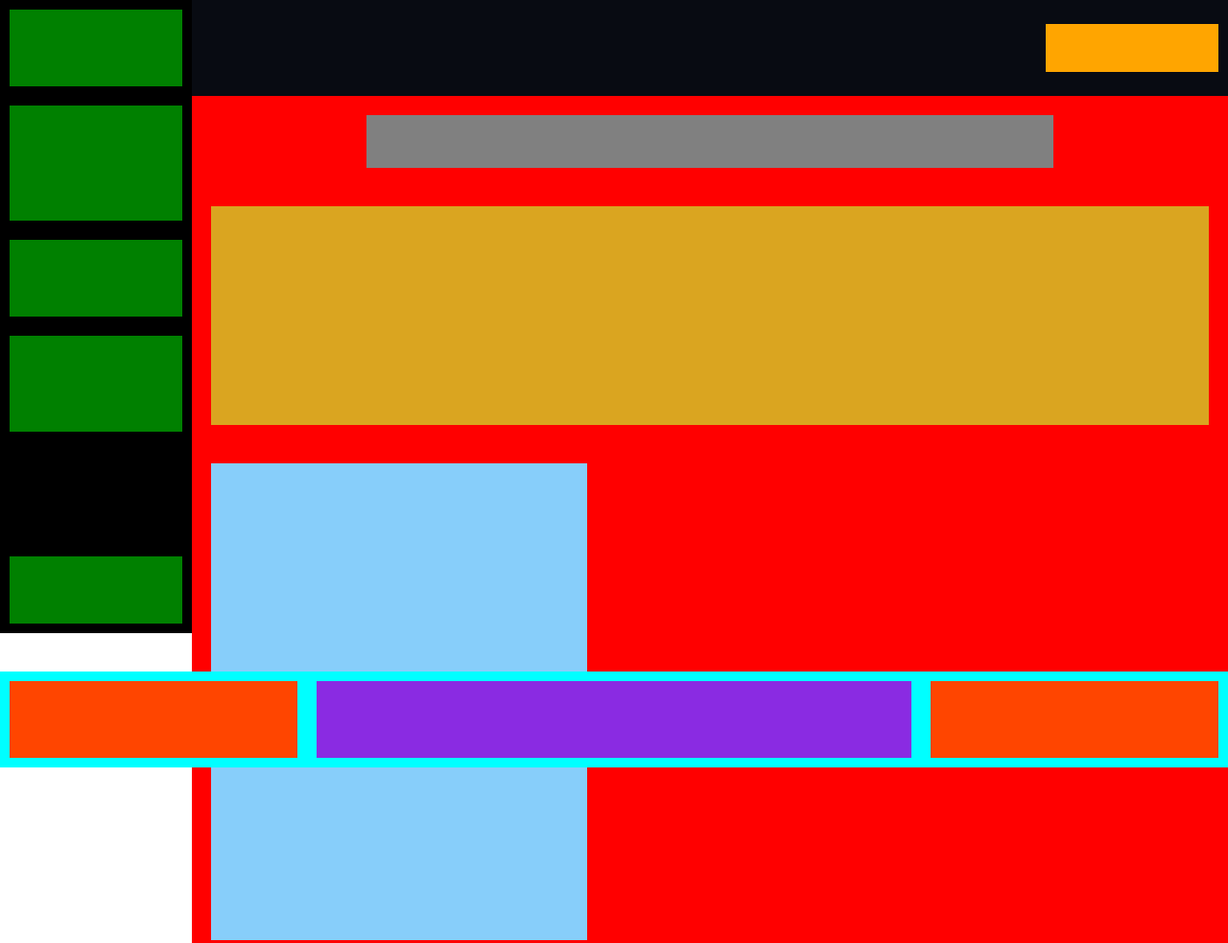
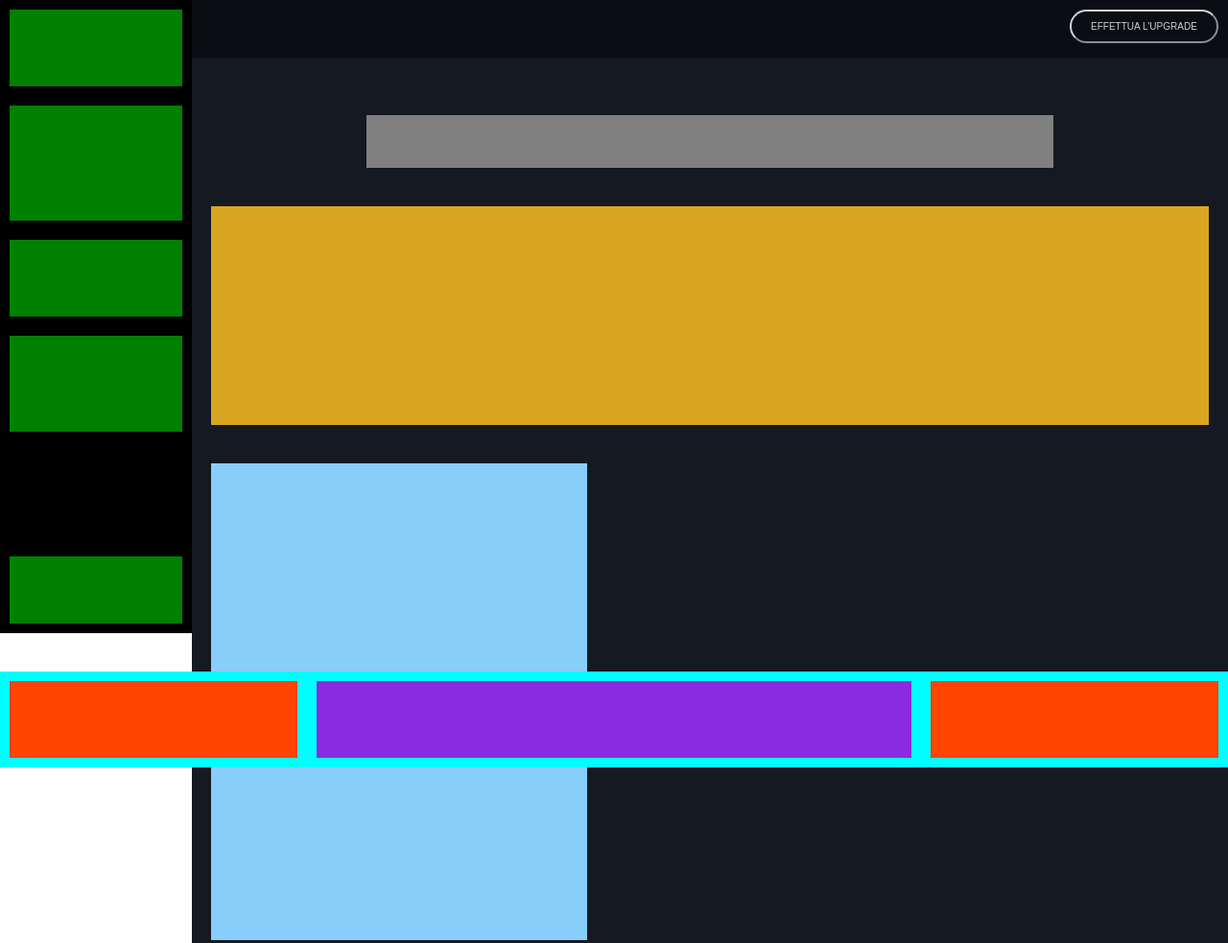
Before and after one commit to alep-2000/html-css-spotifyweb, a plain HTML site: page index.html in a window 1280 px wide. Shown: the top 983 px of the page at 96% size. Drawn offline with Linux system fonts and the light colour scheme.

Commit message:
[FEAT STYLE]Add content to the topbar

```diff
--- a/CSS/style.css
+++ b/CSS/style.css
@@ -14,11 +14,12 @@
     position: relative;
 }
 
+/* TOPBAR */
 .topbar{
     width: calc(100% - 200px);
-    height: 100px;
     margin-left: 200px;
     background-color: #080b12;
+    opacity: 0.8;
     justify-content: flex-end;
     align-items: center;
     position: fixed;
@@ -28,12 +29,19 @@
 }
 
 .col-100{
-    width: calc(200px - 20px);
-    height: 50px;
-    margin: 10px;
-    background-color: orange;
+    width: calc(200px);
 }
 
+button{
+    border-radius: 20px;
+    background-color: transparent;
+    font-size: 10px;
+    color: white;
+    padding: 10px 20px;
+    margin: 10px 10px 15px 35px;
+    border-color: white;
+}
+/* END TOPBAR */
 .sidebar{
     width: 200px;
     height: 660px;
@@ -80,7 +88,7 @@
     height: 1000px;
     margin-left: 200px;
     margin-bottom: 100px;
-    background-color: red;
+    background-color: #141922;
     position: absolute;
     position: relative;
     flex-direction: column;
--- a/index.html
+++ b/index.html
@@ -8,11 +8,11 @@
     <link rel="stylesheet" href="./CSS/style.css">
 </head>
 <body>
-    <section class="top-bar">
+    <section>
         <div class="container">
             <div class="row topbar">
                 <div class="col-100">
-
+                    <button>EFFETTUA L'UPGRADE</button>
                 </div>
             </div>
         </div>
```
